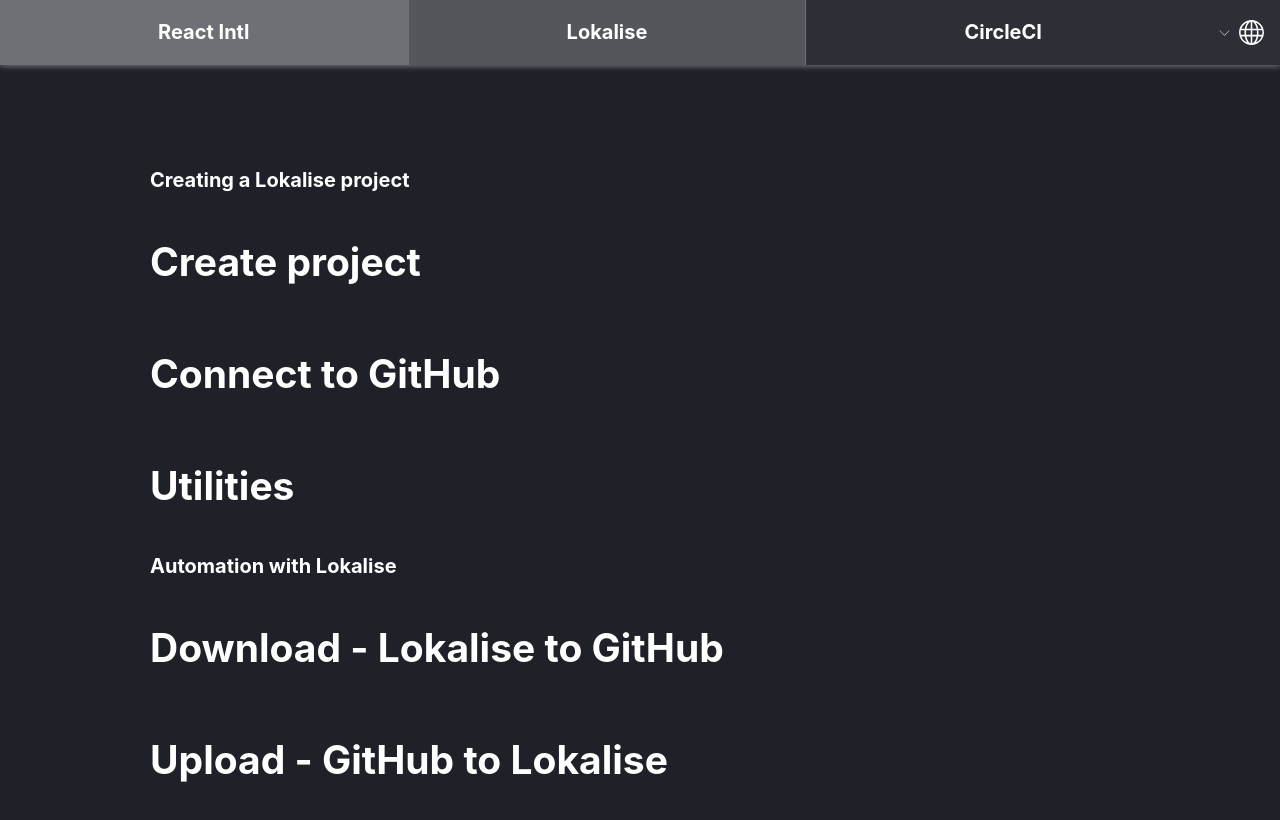
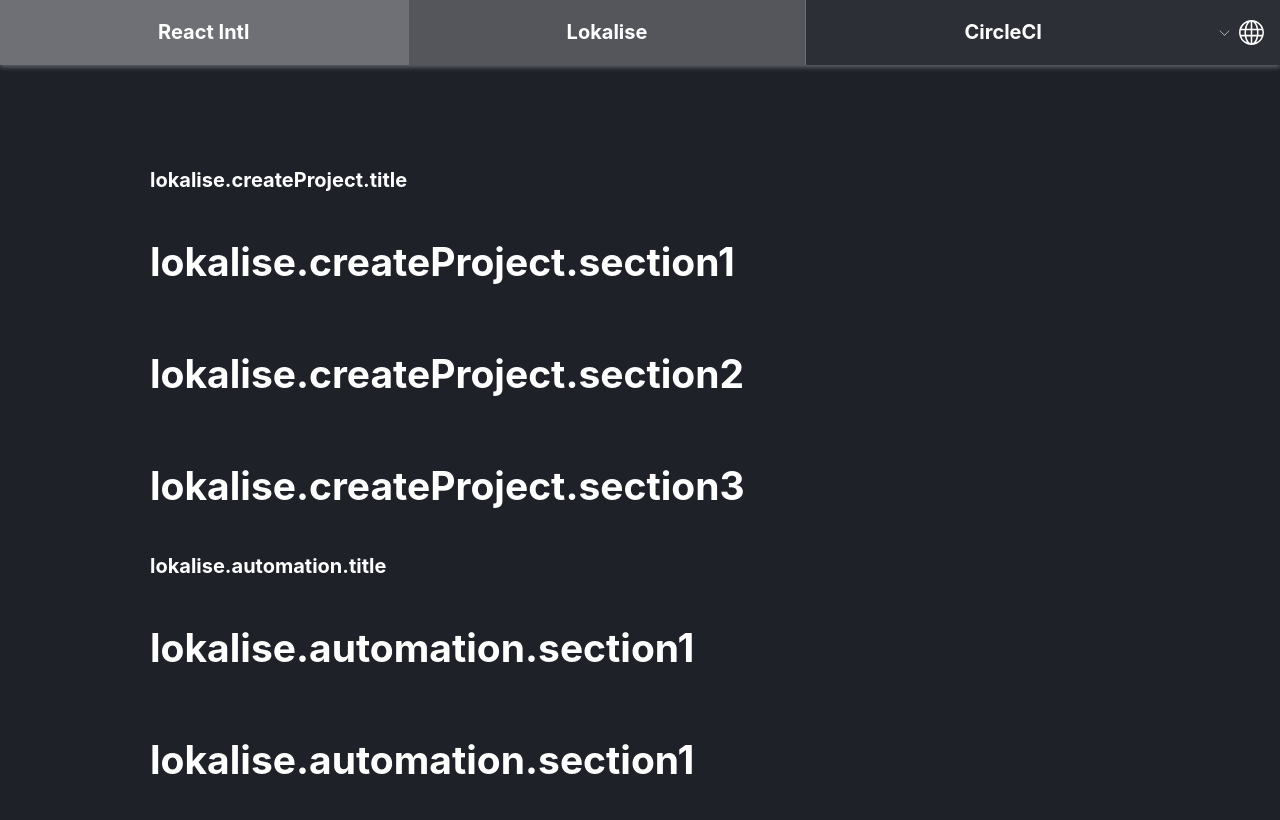
Before and after one commit to NuriaExtremadouro/react-lokalise-poc, a React (Create React App) app: page / in a window 1280 px wide. Shown: the top 820 px of the page. Built offline with nearby package versions, Linux system fonts and the light colour scheme.

Commit message:
Added texts to dictionaries

```diff
--- a/src/components/LokalisePage/LokalisePage.tsx
+++ b/src/components/LokalisePage/LokalisePage.tsx
@@ -1,20 +1,17 @@
-import { useState } from "react";
 import { useIntl } from "react-intl";
 
 const LokalisePage = () => {
   const intl = useIntl();
-  const [formattedNumber, setFormattedNumber] = useState('');
-  const [pluralizationNumber, setPluralizationNumber] = useState('');
 
   return (
     <>
-      <h1>Creating a Lokalise project</h1>
-      <h2>Create project</h2>
-      <h2>Connect to GitHub</h2>
-      <h2>Utilities</h2>
-      <h1>Automation with Lokalise</h1>
-      <h2>Download - Lokalise to GitHub</h2>
-      <h2>Upload - GitHub to Lokalise</h2>
+      <h1>{intl.formatMessage({ id: 'lokalise.createProject.title' })}</h1>
+      <h2>{intl.formatMessage({ id: 'lokalise.createProject.section1' })}</h2>
+      <h2>{intl.formatMessage({ id: 'lokalise.createProject.section2' })}</h2>
+      <h2>{intl.formatMessage({ id: 'lokalise.createProject.section3' })}</h2>
+      <h1>{intl.formatMessage({ id: 'lokalise.automation.title' })}</h1>
+      <h2>{intl.formatMessage({ id: 'lokalise.automation.section1' })}</h2>
+      <h2>{intl.formatMessage({ id: 'lokalise.automation.section1' })}</h2>
     </>
   );
 };
--- a/src/i18n/dictionaries/en.json
+++ b/src/i18n/dictionaries/en.json
@@ -14,5 +14,12 @@
     "formatPluralization.pluralizationNumber": "You have {n, plural, one {# product} other {# products}}.",
     "tabs.reactIntl": "React Intl",
     "tabs.lokalise": "Lokalise",
-    "tabs.automation": "Automation"
+    "tabs.automation": "Automation",
+    "lokalise.createProject.title": "Creating a Lokalise project",
+    "lokalise.createProject.section1": "Create project",
+    "lokalise.createProject.section2": "Connect to GitHub",
+    "lokalise.createProject.section3": "Utilities",
+    "lokalise.automation.title": "Automation with Lokalise",
+    "lokalise.automation.section1": "Download - Lokalise to GitHub",
+    "lokalise.automation.section2": "Upload - GitHub to Lokalise"
 }
```
